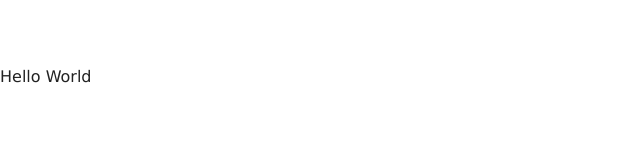
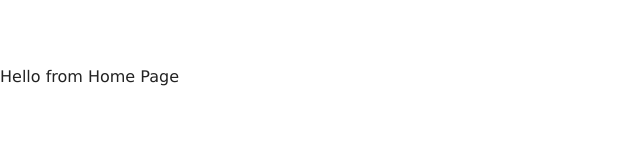
Before and after one commit to najimali/Resort-Beach, a React (Create React App) app: page / in a window 1280 px wide. Shown: the top 160 px of the page, without its empty margins (0-640 px from the left). Built offline with nearby package versions, Linux system fonts and the light colour scheme.

Commit message:
Pages Added

```diff
--- a/src/App.js
+++ b/src/App.js
@@ -1,8 +1,23 @@
 import React from "react";
 import "./App.css";
 
+import Home from "./pages/Home";
+import SingleRoom from "./pages/SingleRoom";
+import Rooms from "./pages/Rooms";
+import Error from "./pages/Error";
+
+import { BrowserRouter as Router, Switch, Route, Link } from "react-router-dom";
+
 function App() {
-  return <>Hello World</>;
+  return (
+    <div>
+      <Route exact path="/" component={Home}></Route>
+      <Route path="/single-room" component={SingleRoom}></Route>
+      <Route exact path="/rooms" component={Rooms}></Route>
+
+      <Route exact path="/error" component={Error}></Route>
+    </div>
+  );
 }
 
 export default App;
--- a/src/index.js
+++ b/src/index.js
@@ -1,12 +1,16 @@
 import React from "react";
 import ReactDOM from "react-dom";
 // import './index.css';
+import { BrowserRouter as Router, Switch, Route, Link } from "react-router-dom";
+
 import App from "./App";
 import * as serviceWorker from "./serviceWorker";
 
 ReactDOM.render(
   <React.StrictMode>
-    <App />
+    <Router>
+      <App></App>
+    </Router>
   </React.StrictMode>,
   document.getElementById("root")
 );
--- /dev/null
+++ b/src/pages/Error.js
@@ -0,0 +1,5 @@
+import React from "react";
+
+export default function Error() {
+  return <div>Hello From Error Page</div>;
+}
--- /dev/null
+++ b/src/pages/Home.js
@@ -0,0 +1,5 @@
+import React from "react";
+
+export default function Home() {
+  return <div>Hello from Home Page</div>;
+}
--- /dev/null
+++ b/src/pages/Rooms.js
@@ -0,0 +1,7 @@
+import React from "react";
+
+const Rooms = () => {
+  return <div>Hello from Room Page</div>;
+};
+
+export default Rooms;
--- /dev/null
+++ b/src/pages/SingleRoom.js
@@ -0,0 +1,7 @@
+import React, { Component } from "react";
+
+export default class SingleRoom extends Component {
+  render() {
+    return <div>Hello from Single Room Page</div>;
+  }
+}
```
Also changed, not shown: 1 other file (tests, documents, lock files or other folders).
